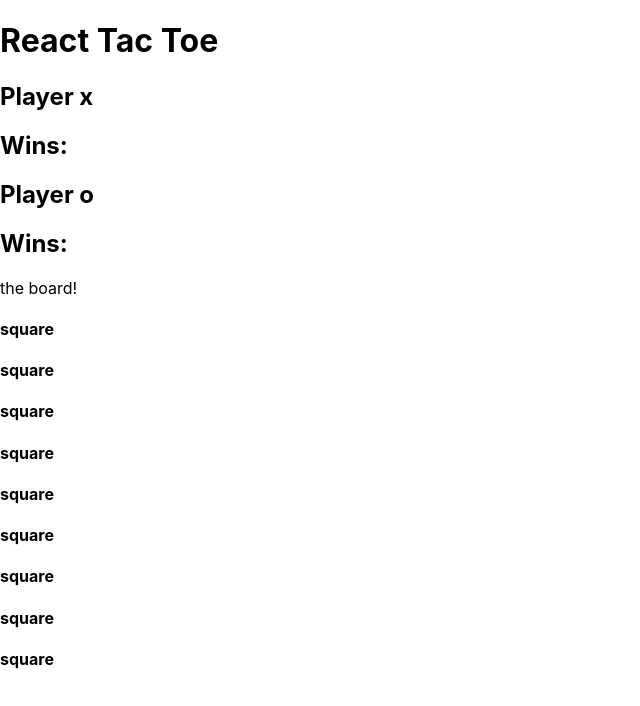
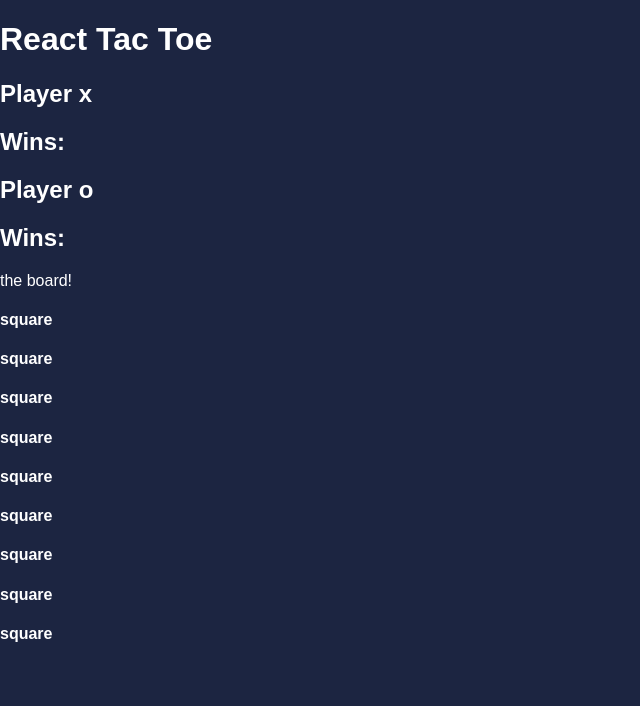
Before and after one commit to raymondborel/ReactTacToe, a React (Create React App) app: page / in a window 1280 px wide. Shown: the top 706 px of the page, without its empty margins (0-640 px from the left). Built offline with nearby package versions, Linux system fonts and the light colour scheme.

Commit message:
created css

```diff
--- a/src/App.js
+++ b/src/App.js
@@ -1,8 +1,7 @@
-import './App.css';
+import './styles.css';
 import Board from './components/Board';
 import Header from './components/Header';
 import Player from './components/Player';
-import Square from './components/Square';
 
 function App() {
   return (
@@ -11,15 +10,6 @@ function App() {
     <Player whichPlayer='x'/>
     <Player whichPlayer='o'/>
     <Board/>
-    <Square/>
-    <Square/>
-    <Square/>
-    <Square/>
-    <Square/>
-    <Square/>
-    <Square/>
-    <Square/>
-    <Square/>
     </>
   );
 }
--- a/src/components/Board.js
+++ b/src/components/Board.js
@@ -1,9 +1,19 @@
+import Square from "./Square";
 function Board(props) {
-    return (
-        <div>
-            the board!
-        </div>
-    )
+  return (
+    <div className="board">
+      the board!
+      <Square />
+      <Square />
+      <Square />
+      <Square />
+      <Square />
+      <Square />
+      <Square />
+      <Square />
+      <Square />
+    </div>
+  );
 }
 
 export default Board;
--- a/src/components/Player.js
+++ b/src/components/Player.js
@@ -1,6 +1,6 @@
 function Player(props) {
     return (
-        <div>
+        <div className="{props.whichPlayer">
             <h2>Player {props.whichPlayer}</h2>
             <h2>Wins: </h2>
         </div>
--- /dev/null
+++ b/src/styles.css
@@ -0,0 +1,17 @@
+:root {
+    --dark-cerulean: #124e78;
+    --maastricht-blue: #0b132b;
+    --yankees-blue: #1C2541;
+    --sea-serpent: #5bc0be;
+    --aquamarine: #6fffe9;
+    --react: #00d8ff;
+  }
+
+  html {
+    background: var(--yankees-blue);
+  }
+  body {
+    margin: 0;
+    font-family: 'Montserrat', sans-serif;
+    color: white;
+  }
```
